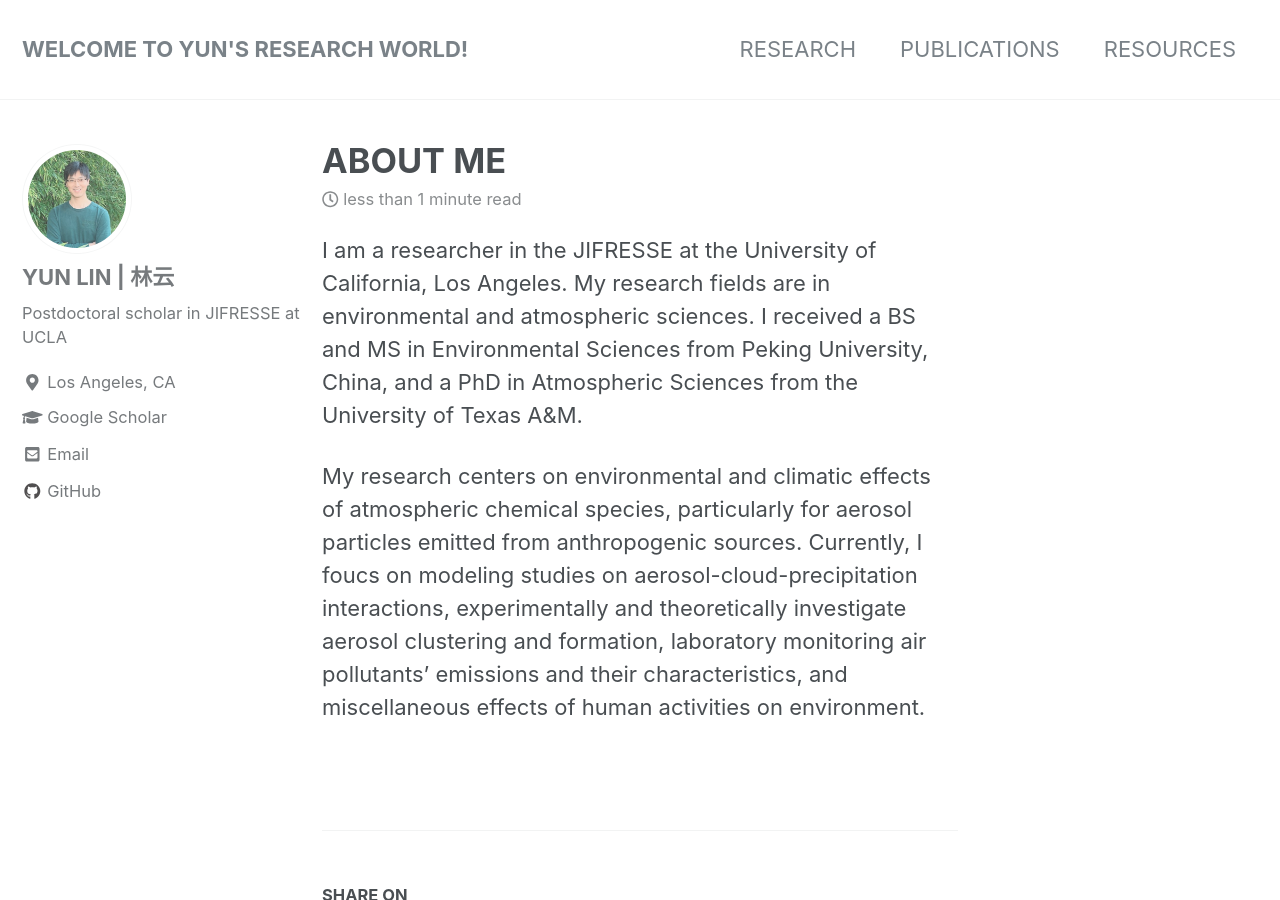
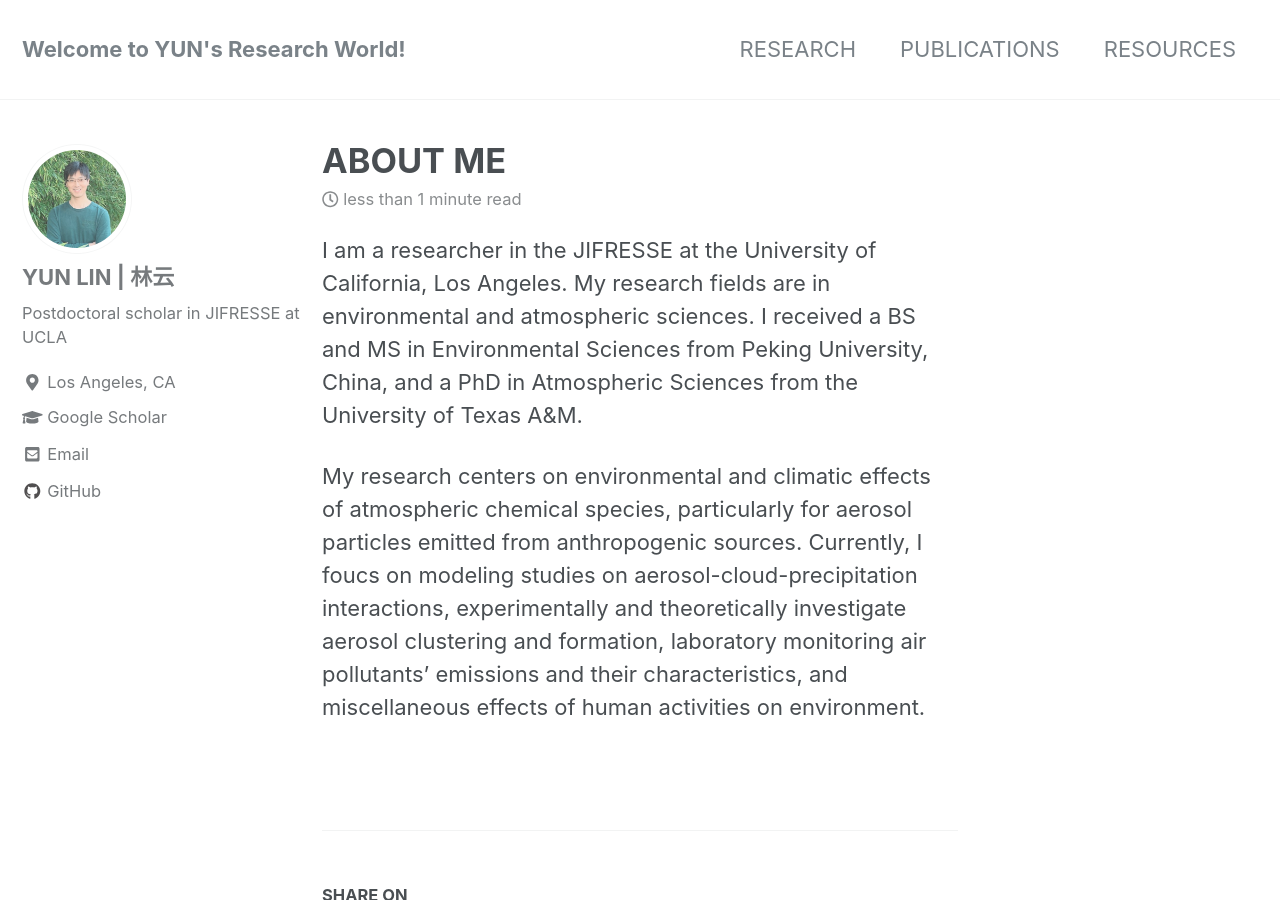
Before and after one commit to nolanylin/nolanylin.github.io, a Jekyll site: the page built from _pages/about.md, in a window 1280 px wide and 900 px high. Built offline with Jekyll 4.4.1, drawn with Linux system fonts in a browser that asks for light colours; nearby versions of some CDN libraries.

```diff
--- a/_config.yml
+++ b/_config.yml
@@ -16,7 +16,7 @@ minimal_mistakes_skin    : "default" #"default" # "air", "aqua", "contrast", "da
 
 # Site Settings
 locale                   : "en-US"
-title                    : "WELCOME TO YUN'S RESEARCH WORLD!"
+title                    : "Welcome to YUN's Research World!"
 title_separator          : "-"
 name                     : "YUN LIN"
 description              : "Environment|Climate - PhD"
```
